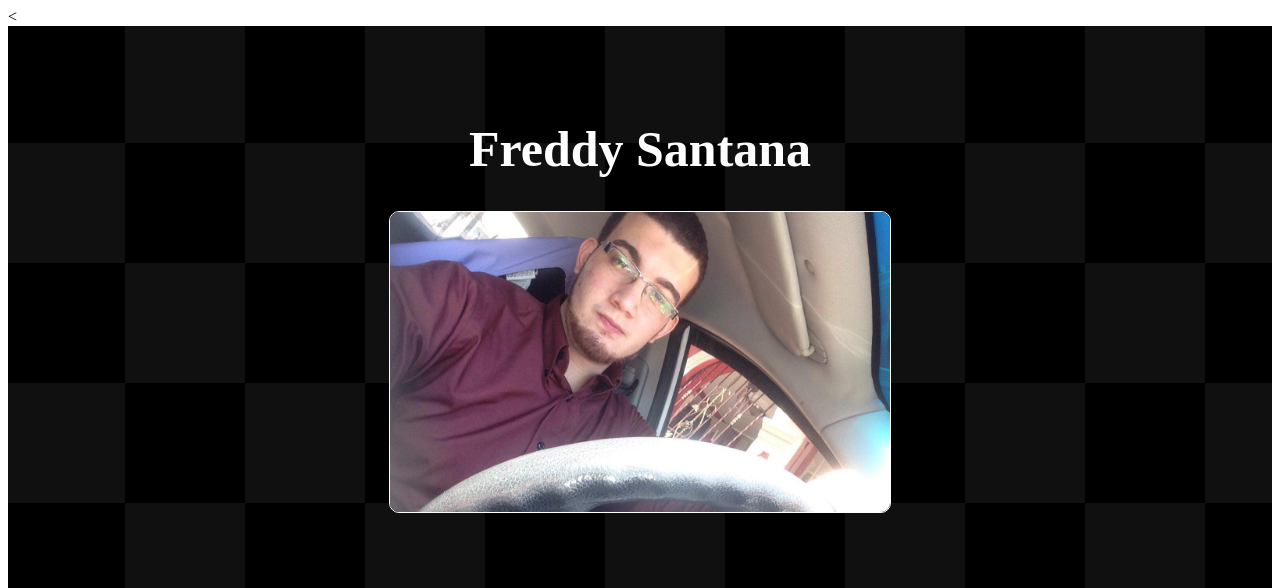
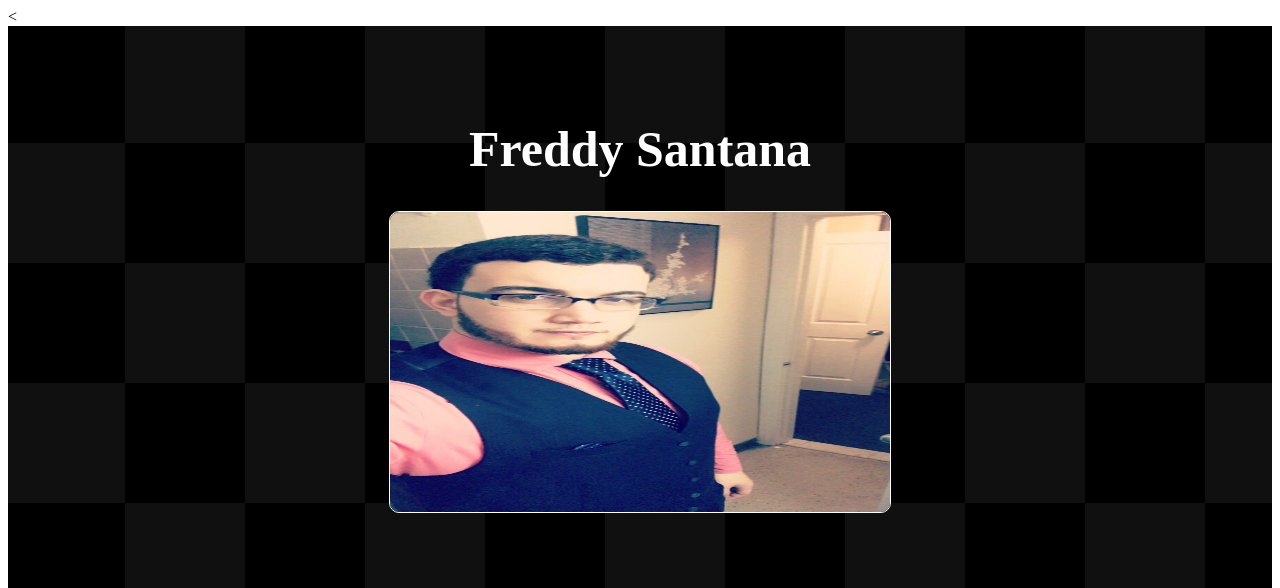
Before and after one commit to PolloFreddyS/EFreddyS, a plain HTML site: page docs/index.html in a window 1280 px wide. Shown: the top 588 px of the page. Drawn offline with Linux system fonts and the light colour scheme; a web font is replaced by a local one.

Commit message:
Update index.html
Change profile picture

```diff
--- a/docs/index.html
+++ b/docs/index.html
@@ -175,7 +175,7 @@ h2{
 <!-- Header -->
   <div class = "header">
  <h1><center> Freddy Santana</center> </h1>
- <center><img class = "borderimg" src="photo_2018-03-02_15-34-13.jpg" width="500px" height="300px" alt="Resume" ></center> <br> </div>
+ <center><img class = "borderimg" src="photop.jpg" width="500px" height="300px" alt="Resume" ></center> <br> </div>
 
  <!-- Navigation Bar -->
  <div class="navbar">
```
